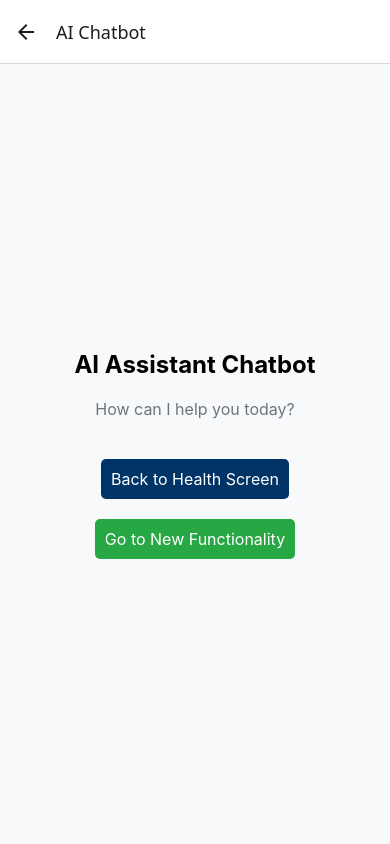
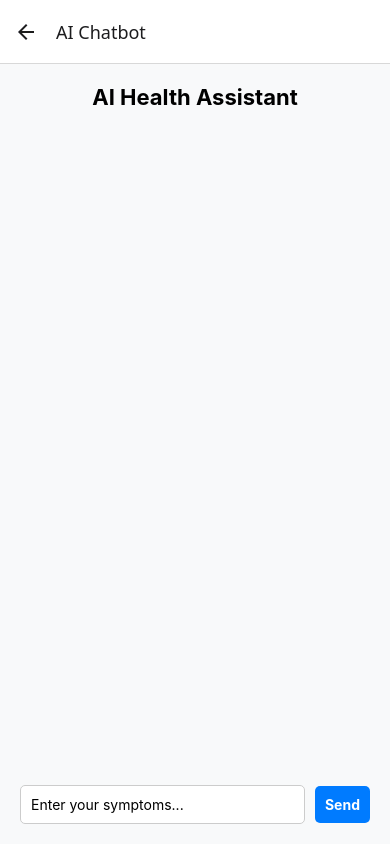
Before and after one commit to HiIamGaryee/NewGen-ui, a React Native app in the folder ai-healthcare-app/: screen /Chatbot in a window 390 px wide. Built offline with nearby package versions, Linux system fonts and the light colour scheme.

Commit message:
google test heartbeat

```diff
--- a/ai-healthcare-app/package.json
+++ b/ai-healthcare-app/package.json
@@ -33,6 +33,8 @@
     "react-native-chart-kit": "^6.12.0",
     "react-native-geolocation-service": "^5.3.1",
     "react-native-gesture-handler": "~2.20.2",
+    "react-native-gifted-chat": "^2.8.0",
+    "react-native-google-fit": "^0.21.0",
     "react-native-html-to-pdf": "^0.12.0",
     "react-native-maps": "^1.20.1",
     "react-native-paper": "^5.13.1",
--- a/ai-healthcare-app/screens/Chatbot.js
+++ b/ai-healthcare-app/screens/Chatbot.js
@@ -1,35 +1,62 @@
-import React from 'react';
-import { View, Text, StyleSheet, TouchableOpacity } from 'react-native';
+import React, { useState } from 'react';
+import { View, Text, TextInput, TouchableOpacity, FlatList, StyleSheet } from 'react-native';
 
-const Chatbot = ({ navigation }) => {  // Add navigation as prop
+const Chatbot = ({ navigation }) => {
+  const [messages, setMessages] = useState([]);
+  const [input, setInput] = useState('');
+
+  const handleSend = () => {
+    if (input.trim() === '') return;
+
+    // Add user message to chat
+    const newMessages = [...messages, { text: input, sender: 'user' }];
+    setMessages(newMessages);
+    setInput('');
+
+    // Simulate AI response (replace with API call later)
+    setTimeout(() => {
+      setMessages([...newMessages, { text: 'Processing your symptoms...', sender: 'bot' }]);
+    }, 1000);
+  };
+
   return (
     <View style={styles.container}>
-      <Text style={styles.title}>AI Assistant Chatbot</Text>
-      <Text style={styles.subtitle}>How can I help you today?</Text>
-
-      {/* Add Chatbot logic here */}
-
-      {/* Back button to return to Health screen */}
-      <TouchableOpacity style={styles.backButton} onPress={() => navigation.goBack()}>
-        <Text style={styles.backButtonText}>Back to Health Screen</Text>
-      </TouchableOpacity>
-
-      {/* New Button to navigate somewhere else (for example, Chatbot functionality) */}
-      <TouchableOpacity style={styles.newButton} onPress={() => alert("Navigate to new functionality!")}>
-        <Text style={styles.newButtonText}>Go to New Functionality</Text>
-      </TouchableOpacity>
+      <Text style={styles.title}>AI Health Assistant</Text>
+      <FlatList
+        data={messages}
+        keyExtractor={(item, index) => index.toString()}
+        renderItem={({ item }) => (
+          <View style={[styles.messageBubble, item.sender === 'user' ? styles.userBubble : styles.botBubble]}>
+            <Text style={styles.messageText}>{item.text}</Text>
+          </View>
+        )}
+      />
+      <View style={styles.inputContainer}>
+        <TextInput
+          style={styles.input}
+          placeholder="Enter your symptoms..."
+          value={input}
+          onChangeText={setInput}
+        />
+        <TouchableOpacity style={styles.sendButton} onPress={handleSend}>
+          <Text style={styles.sendButtonText}>Send</Text>
+        </TouchableOpacity>
+      </View>
     </View>
   );
 };
 
 const styles = StyleSheet.create({
-  container: { flex: 1, padding: 20, justifyContent: 'center', alignItems: 'center', backgroundColor: '#f8f9fa' },
-  title: { fontSize: 24, fontWeight: "bold", textAlign: "center" },
-  subtitle: { fontSize: 16, textAlign: "center", color: "#6c757d", marginVertical: 20 },
-  backButton: { backgroundColor: "#003366", padding: 10, borderRadius: 5, marginTop: 20 },
-  backButtonText: { color: "#fff", fontSize: 16, textAlign: "center" },
-  newButton: { backgroundColor: "#28a745", padding: 10, borderRadius: 5, marginTop: 20 },  // New button
-  newButtonText: { color: "#fff", fontSize: 16, textAlign: "center" },
+  container: { flex: 1, padding: 20, backgroundColor: '#f8f9fa' },
+  title: { fontSize: 22, fontWeight: 'bold', textAlign: 'center', marginBottom: 10 },
+  inputContainer: { flexDirection: 'row', alignItems: 'center', marginTop: 10 },
+  input: { flex: 1, borderWidth: 1, borderColor: '#ccc', borderRadius: 5, padding: 10, backgroundColor: '#fff' },
+  sendButton: { marginLeft: 10, backgroundColor: '#007bff', padding: 10, borderRadius: 5 },
+  sendButtonText: { color: '#fff', fontWeight: 'bold' },
+  messageBubble: { padding: 10, borderRadius: 10, marginVertical: 5, maxWidth: '80%' },
+  userBubble: { backgroundColor: '#007bff', alignSelf: 'flex-end' },
+  botBubble: { backgroundColor: '#e9ecef', alignSelf: 'flex-start' },
+  messageText: { color: '#fff' }
 });
 
 export default Chatbot;
--- a/ai-healthcare-app/screens/Dashboard.js
+++ b/ai-healthcare-app/screens/Dashboard.js
@@ -1,6 +1,7 @@
 import React, { useState, useEffect } from "react";
 import { View, Text, TextInput, TouchableOpacity, StyleSheet } from "react-native";
 import Svg, { Polyline } from "react-native-svg";
+import GoogleFit, { Scopes } from "react-native-google-fit";
 
 const Dashboard = () => {
   const [age, setAge] = useState("");
@@ -41,6 +42,31 @@ const Dashboard = () => {
       category = "Obese ❌";
     }
     setBmiCategory(category);
+  };
+
+  const fetchHeartRate = () => {
+    const options = {
+      scopes: [
+        Scopes.FITNESS_ACTIVITY_READ,
+        Scopes.FITNESS_BODY_READ,
+        Scopes.FITNESS_HEART_RATE_READ,
+      ],
+    };
+
+    GoogleFit.authorize(options).then((authResult) => {
+      if (authResult.success) {
+        GoogleFit.getHeartRateSamples({
+          startDate: "2025-03-20T00:00:17.971Z", // ISO format
+          endDate: new Date().toISOString(),
+        }).then((res) => {
+          if (res.length > 0) {
+            setHeartbeat(res[res.length - 1].value);
+          }
+        });
+      } else {
+        console.log("Google Fit authorization failed");
+      }
+    });
   };
 
   return (
@@ -87,9 +113,9 @@ const Dashboard = () => {
         <Text style={styles.buttonText}>Calculate BMI</Text>
       </TouchableOpacity>
 
-      {/* Small Test Button */}
-      <TouchableOpacity style={styles.testButton}>
-        <Text style={styles.testButtonText}>Test</Text>
+      {/* Test Button to Fetch Heart Rate */}
+      <TouchableOpacity style={styles.testButton} onPress={fetchHeartRate}>
+        <Text style={styles.testButtonText}>Test Heartbeat</Text>
       </TouchableOpacity>
 
       {bmi && (
@@ -111,8 +137,6 @@ const styles = StyleSheet.create({
   resultContainer: { marginTop: 10, alignItems: "center" },
   bmiText: { fontSize: 18, fontWeight: "bold", marginTop: 10 },
   bmiCategory: { fontSize: 18, fontWeight: "bold", marginTop: 5, color: "#002147" },
-
-  // Button Styles
   button: {
     width: "60%",
     backgroundColor: "#002147",
@@ -121,13 +145,7 @@ const styles = StyleSheet.create({
     alignItems: "center",
     marginTop: 10,
   },
-  buttonText: {
-    color: "#fff",
-    fontSize: 18,
-    fontWeight: "bold",
-  },
-
-  // Small Test Button
+  buttonText: { color: "#fff", fontSize: 18, fontWeight: "bold" },
   testButton: {
     width: "40%",
     backgroundColor: "#002147",
@@ -136,11 +154,7 @@ const styles = StyleSheet.create({
     alignItems: "center",
     marginTop: 10,
   },
-  testButtonText: {
-    color: "#fff",
-    fontSize: 16,
-    fontWeight: "bold",
-  },
+  testButtonText: { color: "#fff", fontSize: 16, fontWeight: "bold" },
 });
 
 export default Dashboard;
```
Also changed, not shown: 1 other file (tests, documents, lock files or other folders).
